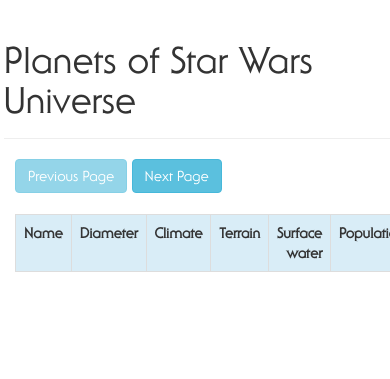
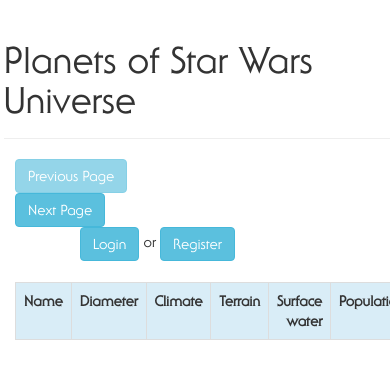
Before and after one commit to GreywindGit/Star-Wars-Phonebook, a Flask app: page / in a window 390 px wide; the page is wider, and only the part inside the window is pictured. Shown: the top 379 px of that part. Run offline with Flask 2, Linux system fonts and the light colour scheme; data that the repository does not hold is empty; some libraries are stand-ins or nearby versions.

Commit message:
Separate page and user buttons,  modals for login/reg

```diff
--- a/templates/index.html
+++ b/templates/index.html
@@ -14,9 +14,11 @@
 
 <body>
   <div class='page-header'><h1> Planets of Star Wars Universe </h1></div>
-  <div class='container-fluid'>
-    <button class="btn btn-info" id="btn-prev" data-previous=" {{ planet_data['previous'] }} " disabled> Previous Page</button>
-    <button class="btn btn-info" id="btn-next" data-next=" {{ planet_data['next'] }} "> Next Page </button>
+  <div class='container-fluid' id="container">
+    <div class='row' id="btn-row">
+        <div class="col-md-1"><button class="btn btn-info" id="btn-prev" data-previous=" {{ planet_data['previous'] }} " disabled> Previous Page</button></div>
+        <div class="col-md-1"><button class="btn btn-info" id="btn-next" data-next=" {{ planet_data['next'] }} "> Next Page </button></div>
+    </div>
     <div id="table-wrapper">
         <table class='table table-bordered table-striped table-responsive' id="main-table">
                 <tr id="main-table-header" class='info'>
@@ -80,5 +82,53 @@
         </div>
     </div>
 
+    <!-- Login Modal -->
+    <div id="login-modal" class="modal fade" role="dialog">
+        <div class="modal-dialog">
+            <div class="modal-content">
+                <div class="modal-header">
+                    <button type="button" class="close" data-dismiss="modal">&times;</button>
+                    <h4 class="modal-title">Login</h4>
+                </div>
+                <div class="modal-body">
+                    <form action="/login" method="POST">
+                        <label for="username">Username</label><br>
+                        <input id="login-username" name="username" autofocus required><br>
+                        <label for="password">Password</label><br>
+                        <input id="login-password" type="password" name="password" required></br>
+                        <button type="submit" class="btn btn-default" id="login-submit" data-dismiss="modal">Login</button>
+                    </form>
+                </div>
+                <div class="modal-footer">
+                    <button type="button" class="btn btn-default" data-dismiss="modal">Close</button>
+                </div>
+            </div>
+        </div>
+    </div>
+
+    <!-- Register Modal -->
+    <div id="register-modal" class="modal fade" role="dialog">
+        <div class="modal-dialog">
+            <div class="modal-content">
+                <div class="modal-header">
+                    <button type="button" class="close" data-dismiss="modal">&times;</button>
+                    <h4 class="modal-title">New User</h4>
+                </div>
+                <div class="modal-body">
+                    <form action="/register" method="POST">
+                        <label for="username">Username</label><br>
+                        <input id="register-username" name="username" autofocus required><br>
+                        <label for="password">Password</label><br>
+                        <input id="register-password" type="password" name="password" required></br>
+                        <button type="submit" class="btn btn-default" id="register-submit" data-dismiss="modal">Register</button>
+                    </form>
+                </div>
+                <div class="modal-footer">
+                    <button type="button" class="btn btn-default" data-dismiss="modal">Close</button>
+                </div>
+            </div>
+        </div>
+    </div>
+
 </body>
 </html>
```
